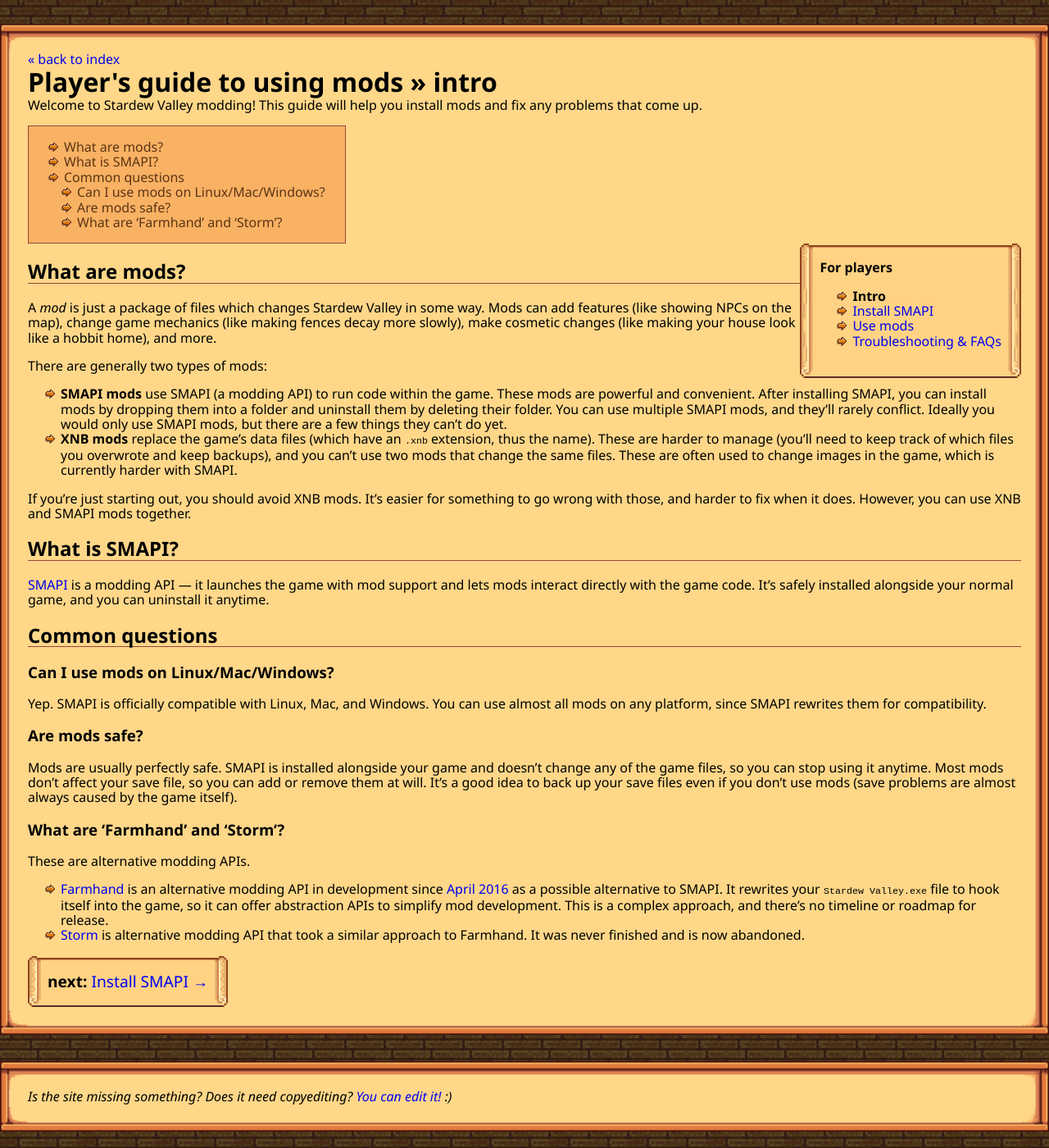
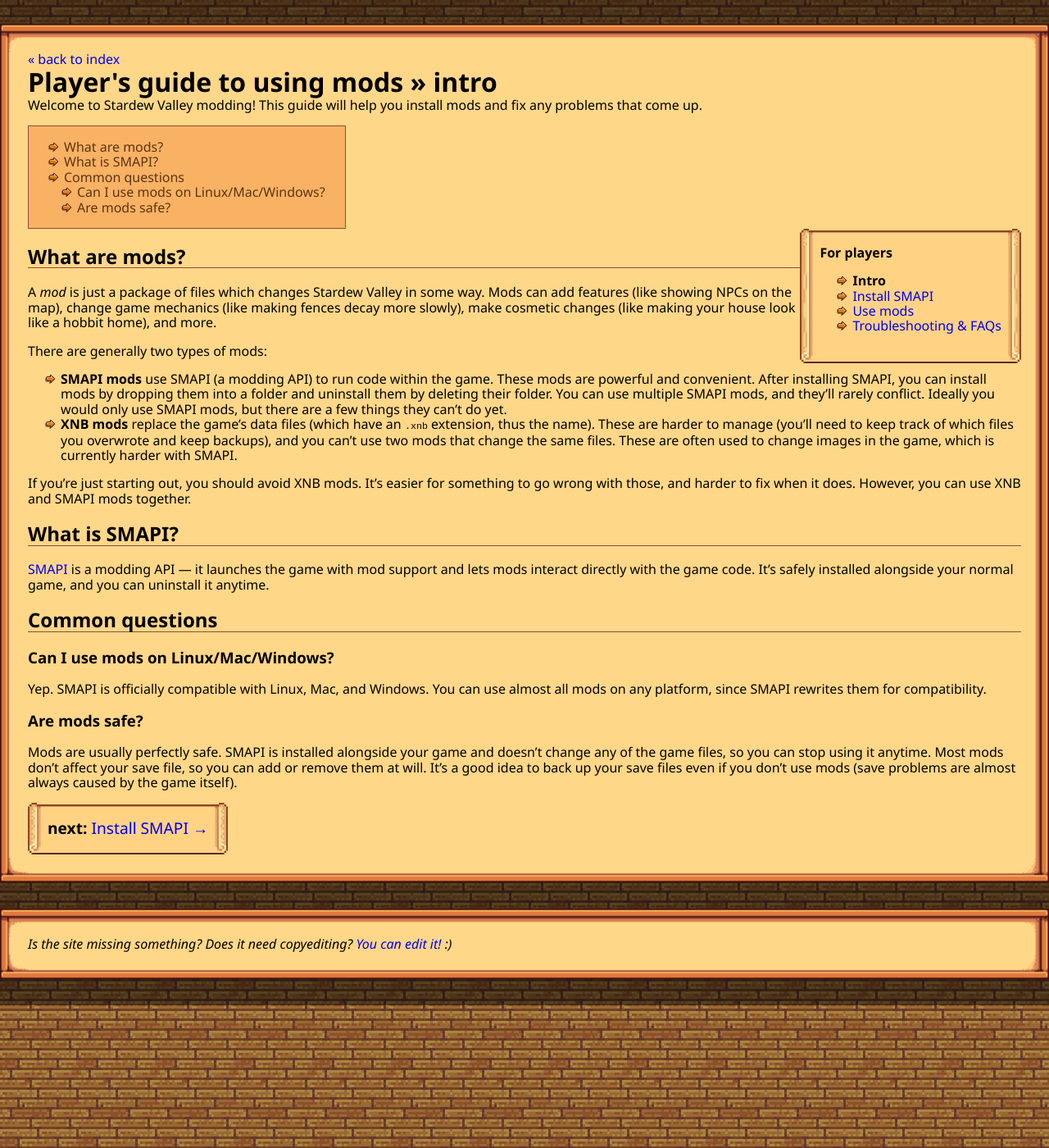
Before and after one commit to Pathoschild/canimod.github.io, a Jekyll site: the page built from for-players/intro.md, in a window 1280 px wide and 1400 px high, scrolled down 375 px. Shown: the whole window at 82% size. Built offline with Jekyll 4.4.1, drawn with Linux system fonts in a browser that asks for light colours; nearby versions of some CDN libraries.

Commit message:
remove Farmhand section in intro (project discontinued)

```diff
--- a/for-players/intro.md
+++ b/for-players/intro.md
@@ -52,18 +52,6 @@
 add or remove them at will. It's a good idea to back up your save files even if you don't use mods
 (save problems are almost always caused by the game itself).
 
-### What are 'Farmhand' and 'Storm'?
-These are alternative modding APIs.
-
-* [Farmhand](https://github.com/ClxS/Stardew-Farmhand) is an alternative modding API in development
-since [April 2016](http://community.playstarbound.com/threads/what-happened-to-storm.112305/#post-2855809)
-as a possible alternative to SMAPI. It rewrites your `Stardew Valley.exe` file to hook itself into
-the game, so it can offer abstraction APIs to simplify mod development. This is a complex approach,
-and there's no timeline or roadmap for release.
-
-* [Storm](http://community.playstarbound.com/threads/storm-modding-api.108484/) is alternative
-  modding API that took a similar approach to Farmhand. It was never finished and is now abandoned.
-
 <div class="scroll-box" style="display: inline-block;">
 <big><strong>next:</strong> <a href="/for-players/install-smapi">Install SMAPI →</a></big>
 </div>
```
